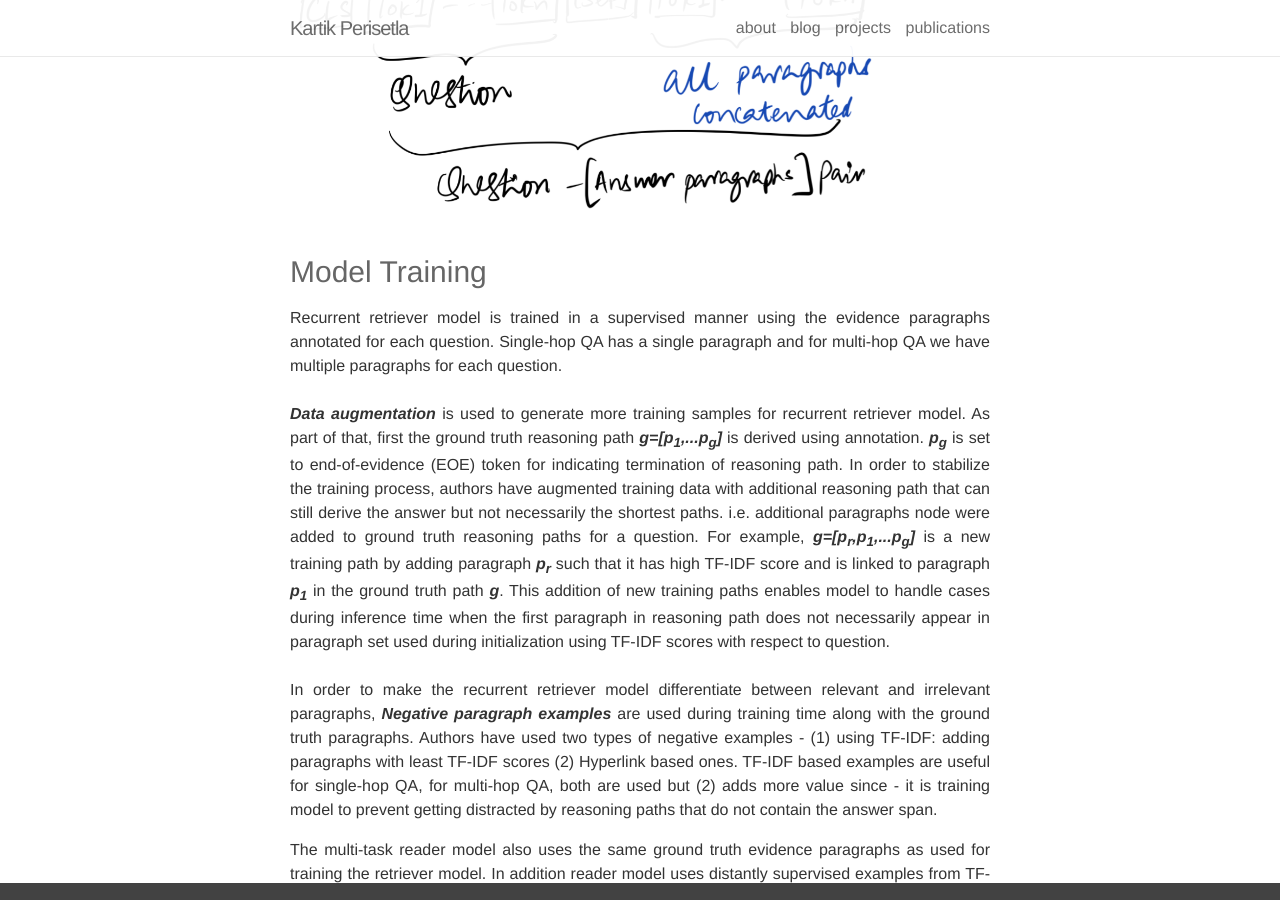
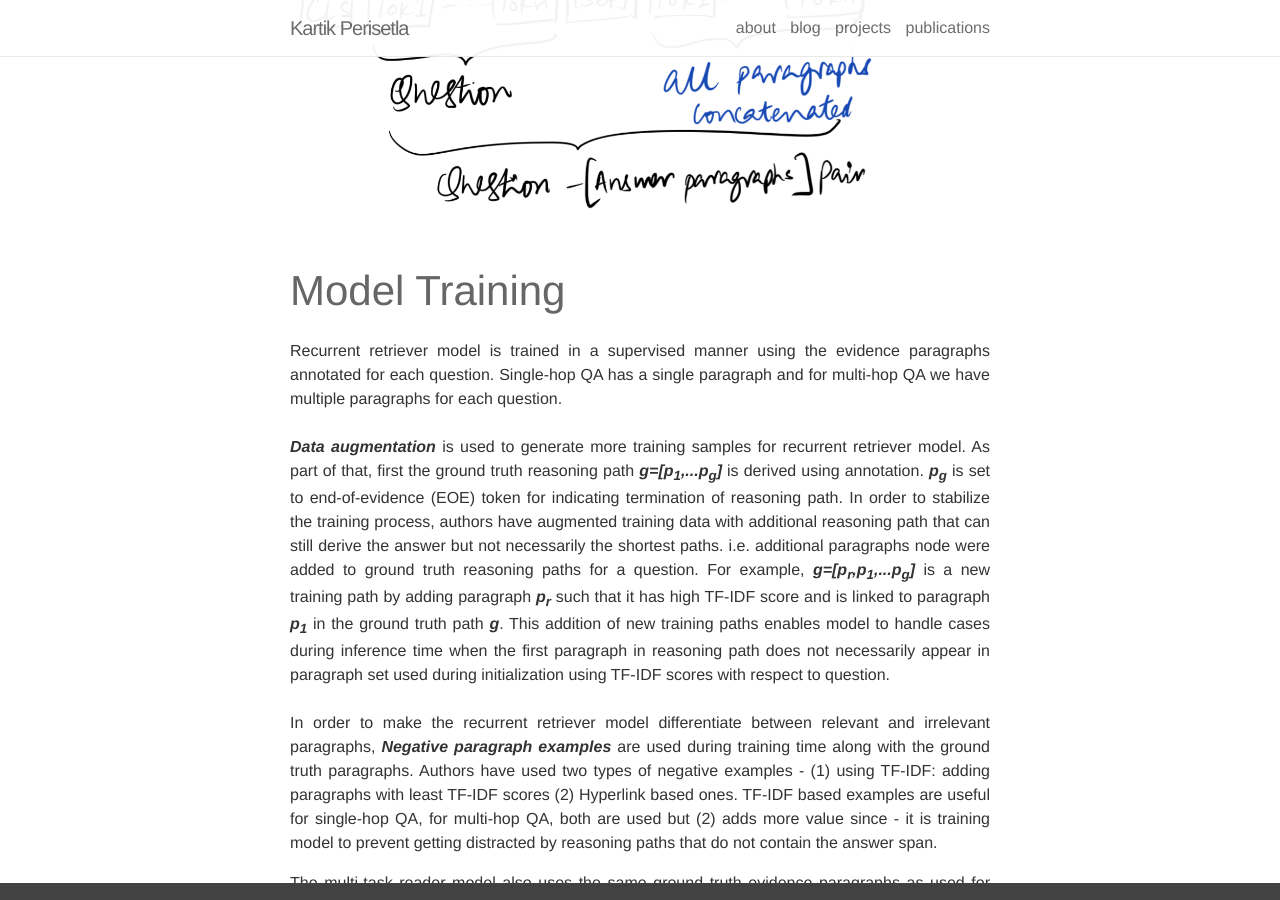
Before and after one commit to kartikperisetla/kartikperisetla.github.io, a Jekyll site: the page built from _posts/2020-06-19-learning-to-retrieve-reasoning-paths.markdown, in a window 1280 px wide and 900 px high, scrolled down 5336 px. Built offline with Jekyll 4.4.1, drawn with Linux system fonts in a browser that asks for light colours; nearby versions of some CDN libraries; comment, search, counter and statistics services are not loaded.

Commit message:
Update 2020-06-19-learning-to-retrieve-reasoning-paths.markdown

```diff
--- a/_posts/2020-06-19-learning-to-retrieve-reasoning-paths.markdown
+++ b/_posts/2020-06-19-learning-to-retrieve-reasoning-paths.markdown
@@ -96,9 +96,9 @@
 </p>
 <img width="600px" src="{{ site.baseurl }}/assets/img/blog/bert-answer-span.png"/>
 
-<h3>
+<h2>
     Model Training
-</h3>
+</h2>
 <p align="justify">
 Recurrent retriever model is trained in a supervised manner using the evidence paragraphs annotated for each question. Single-hop QA has a single paragraph and for multi-hop QA we have multiple paragraphs for each question.
 <br/><br/>
@@ -111,11 +111,11 @@
 
 <p align="justify">
 The multi-task reader model also uses the same ground truth evidence paragraphs as used for training the retriever model. In addition reader model uses distantly supervised examples from TF-IDF retriever, as such approach is known to be effective (Chen et al. 2017). In order for reader model to discriminate between relevant and irrelevant reasoning paths, data augmentation is used with additional negative examples - specifically, for single-hop QA, the single ground truth paragraph is replaced TF-IDF based negative example; for multi-hop QA, a ground truth paragraph containing the actual answer span is selected and is swapped by TF-IDF based negative example. At training time, we essentially want to maximize the likelihood of ground truth reasoning path given the question and we want to minimize the likelihood of distorted reasoning path given the question.
-</p>
+</p><br/>
 
-<h3>
+<h2>
     Loss function
-</h3>
+</h2>
 <p align="justify">
  For retriever model, binary cross entropy loss is used to maximize the probabilty of all the possible reasoning paths. Loss function at reasoning path <b><i>g</i></b> is at <b><i>t</i></b>-th timestep is given by:
 </p>
@@ -132,10 +132,11 @@
 <p align="justify">
 where <b><i>y<sup>start</sup></i></b> and <b><i>y<sup>end</sup></i></b> are the ground truth start and end indices. <b><i>L<sub>no_answer</sub></i></b> is the loss of the reranking model to discriminate the distorted paths with no answers. <b><i>P<sup>r</sup></i></b> is <b>P(E|q)</b> of E is the ground truth evidence.
 </p>
+<br/>
 
-<h3>
+<h2>
     Metrics, Experiments & Results
-</h3>
+</h2>
 <p align="justify">
 <b><i>The metrics</i></b> reported in this paper are <b><i>F1</i></b> and <b><i>EM(ExactMatch)</i></b> scores for HotpotQA and SQuAD open and <b><i>EM</i></b> score for Natural Question open to evaluate overall QA accuracy to find the correct answers. For For HotpotQA, they are reporting <b><i>Supporting Fact F1(SP F1)</i></b> and <b><i>Supporting Fact EM(SP EM)</i></b> to evaluate the sentence-level support fact retrieval accuracy. To evaluate paragraph level accuracy, <b><i>Answer Recall(AR)</i></b>[Recall of the answer string amont top paragraphs], <b><i>Paragraph Recall(PR)</i></b>[if atleast one of the ground-truth paragraphs is included among the retrieved paragraphs] and <b><i>Paragraph Exact Match(P EM)</i></b>[if both of the ground truth paragraphs for multi-hop reasoning are included amont the retrieved paths].
 
@@ -156,9 +157,11 @@
 <p align="justify">
 <b>On SQuAD, this model outperforms the concurrent state-of-the-art model(Wang et al., 2019b) by 2.9 F1 and 3.5 EM scores as shown in Table 3. You can find more details on Paragraph Exact Match and Answer Recall numbers in the paper</b>.
 </p>
-<h3>
+<br/>
+
+<h2>
     Ablation Study
-</h3>
+</h2>
 <p align="justify">
 One interesting aspect presented in this paper as part of their Ablation Study shows how various components and strategies interplay to beat state-of-the-art and how effective each such choice made in the presented setting.
 <br/><br/>
```
